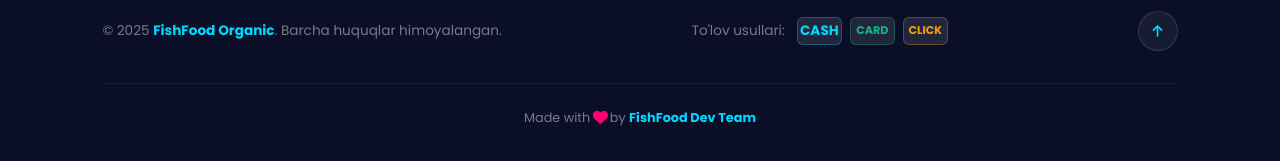
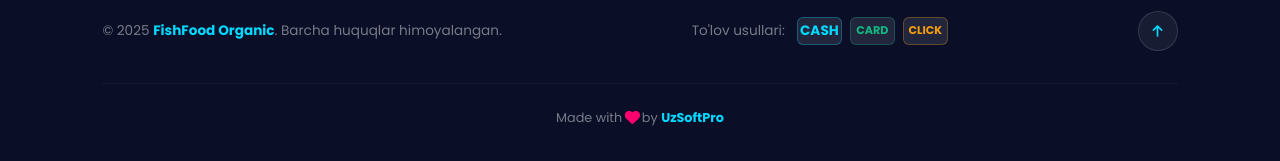
Before and after one commit to asadbek1803/FishFood, a Django app: page / in a window 1280 px wide. Shown: the part 2676-2837 px from the top of the page. Run offline with Django 5.2, Linux system fonts and the light colour scheme; data that the repository does not hold is empty.

Commit message:
Add uzsoftpro

```diff
--- a/Templates/includes/footer.html
+++ b/Templates/includes/footer.html
@@ -145,7 +145,7 @@
 
     <div class="footer-credit">
         <p>
-            Made with <i class="fas fa-heart"></i> by <strong>FishFood Dev Team</strong>
+            Made with <i class="fas fa-heart"></i> by <strong>UzSoftPro</strong>
         </p>
     </div>
 </footer>
```
